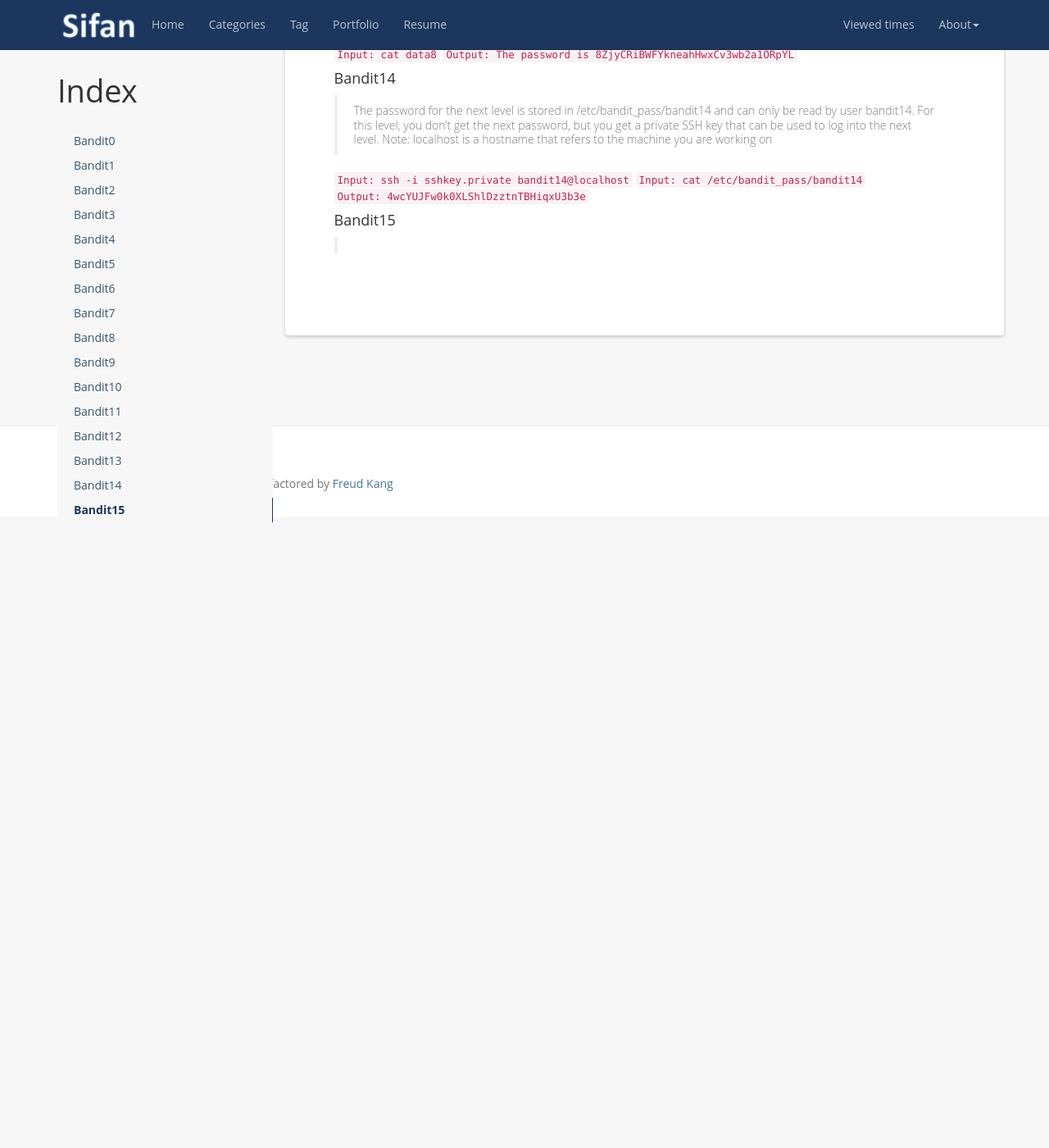
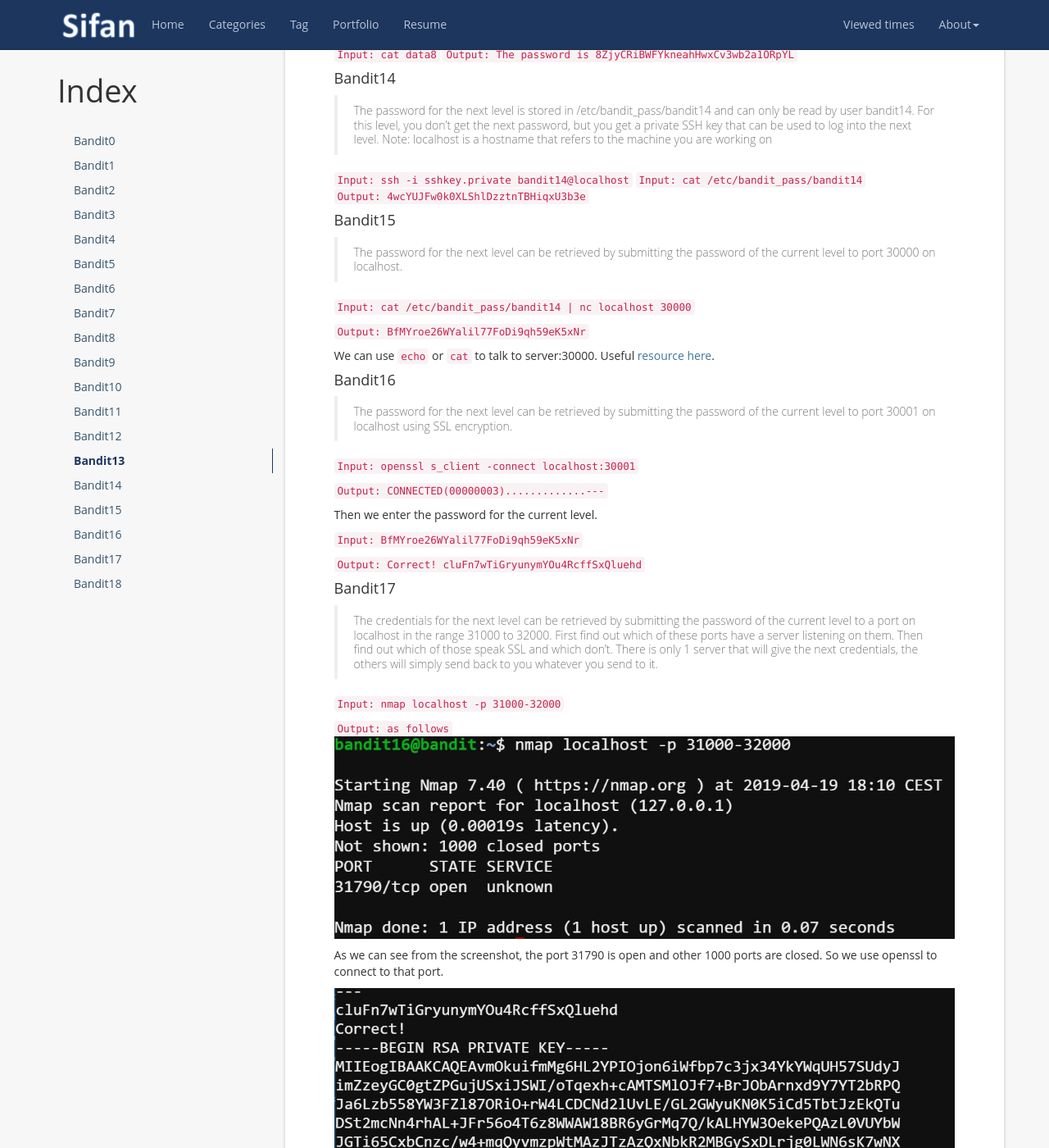
Before and after one commit to SifanGuo/sifanguo.github.io, a Jekyll site: the page built from _posts/2019-04-18-bandit.md, in a window 1280 px wide and 1400 px high, scrolled down 5535 px. Shown: the whole window at 82% size. Built offline with Jekyll 4.4.1, drawn with Linux system fonts in a browser that asks for light colours; nearby versions of some CDN libraries; a script that is not in the unit is left out; comment, search, counter and statistics services are not loaded; before the commit the page ends 6165 px from its top, so only the background shows below that; some of the changed text lies outside the part shown.

Commit message:
finish the bandit 17

```diff
--- a/_posts/2019-04-18-bandit.md
+++ b/_posts/2019-04-18-bandit.md
@@ -297,20 +297,63 @@ The following process is basically the same, so I just screenshot the codes here
 
 
 #### Bandit15
->
+> The password for the next level can be retrieved by submitting the password of the current level to port 30000 on localhost.
+
+
+`Input: cat /etc/bandit_pass/bandit14 | nc localhost 30000`
+
+`Output: BfMYroe26WYalil77FoDi9qh59eK5xNr`
+
+
+We can use `echo` or `cat` to talk to server:30000. Useful [resource here](https://www.computerhope.com/unix/nc.htm).
+
+
+#### Bandit16
+> The password for the next level can be retrieved by submitting the password of the current level to port 30001 on localhost using SSL encryption.
 
 
 
 
+`Input: openssl s_client -connect localhost:30001`
+
+`Output: CONNECTED(00000003).............---`
+
+Then we enter the password for the current level.
+
+`Input: BfMYroe26WYalil77FoDi9qh59eK5xNr`
+
+`Output: Correct! cluFn7wTiGryunymYOu4RcffSxQluehd`
 
 
+#### Bandit17
+> The credentials for the next level can be retrieved by submitting the password of the current level to a port on localhost in the range 31000 to 32000. First find out which of these ports have a server listening on them. Then find out which of those speak SSL and which don’t. There is only 1 server that will give the next credentials, the others will simply send back to you whatever you send to it.
 
 
+`Input: nmap localhost -p 31000-32000`
+
+`Output: as follows`
+![Screenshot]({{ '/styles/images/bandit17_1.jpg' | prepend: site.baseurl}})
+
+As we can see from the screenshot, the port 31790 is open and other 1000 ports are closed. So we use openssl to connect to that port.
+
+![Screenshot]({{ '/styles/images/bandit17_2.jpg' | prepend: site.baseurl}})
+
+Because we cannot save file in the current folder, we need to change directory to /tmp/, and then we copy and paste the RSA key into a private key file. However when I input `ssh -i rsakey.private bandit17@localhost`, it prompts:
+
+![Screenshot]({{ '/styles/images/bandit17_3.jpg' | prepend: site.baseurl}})
+
+It says that we should not allow others to have right for this private key, with that saying, [here](https://access.redhat.com/documentation/en-US/Red_Hat_Enterprise_Linux/4/html/Step_by_Step_Guide/s1-navigating-ownership.html) is what I find useful for `chmod` command. I'd like to briefly introduce the `chmod` command: u for user (or the owner); g for group; o for others; a for all above; + adds the permission; - removes the permission; = makes the onley permission; r for read; w for write; x for execute.
 
 
+`Input: ssh -i rsakey.private bandit17@localhost`
+
+`Output: Enjoy your stay!`
+
+#### Bandit18
+> There are 2 files in the homedirectory: passwords.old and passwords.new. The password for the next level is in passwords.new and is the only line that has been changed between passwords.old and passwords.new
 
 
-
+In order to get the difference of two files, I referred to [diff](https://www.geeksforgeeks.org/diff-command-linux-examples/) which is similar to `git diff`
 
 
 
```
Also changed, not shown: styles/images/bandit17_1.jpg (added), styles/images/bandit17_2.jpg (added), styles/images/bandit17_3.jpg (added).
